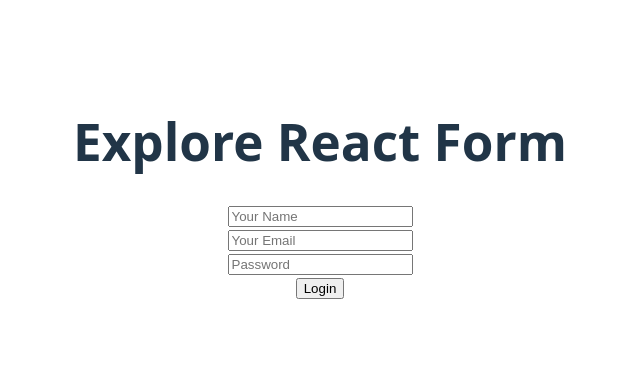
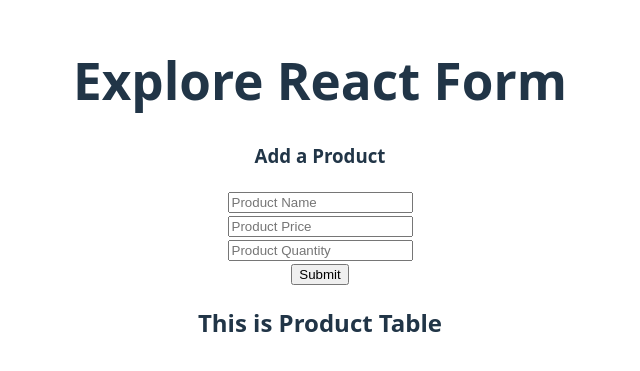
Before and after one commit to AsifHossain22/react-form, a React (Vite) app: page / in a window 1280 px wide. Shown: the part 211-582 px from the top of the page, without its empty margins (320-960 px from the left). Built offline with nearby package versions, Linux system fonts and the light colour scheme.

Commit message:
Create Product form and collect product data

```diff
--- a/src/App.jsx
+++ b/src/App.jsx
@@ -2,6 +2,7 @@
 import ControlledField from "./components/ControlledField/ControlledField";
 import FormAction from "./components/FormAction/FormAction";
 import HookForm from "./components/HookForm/HookForm";
+import ProductManagement from "./components/ProductManagement/ProductManagement";
 import SimpleForm from "./components/SimpleForm/SimpleForm";
 import UncontrolledField from "./UnControlledField/UncontrolledField";
 
@@ -13,7 +14,8 @@
       {/* <FormAction></FormAction> */}
       {/* <ControlledField></ControlledField> */}
       {/* <UncontrolledField></UncontrolledField> */}
-      <HookForm></HookForm>
+      {/* <HookForm></HookForm> */}
+      <ProductManagement></ProductManagement>
     </>
   );
 }
--- a/src/__get__form__data.js
+++ b/src/__get__form__data.js
@@ -8,5 +8,6 @@
  * password: "",
  * phone: "",
  * 5. uncontrolled using useRef
+ * 6. Hook Form
  * })
  */
--- /dev/null
+++ b/src/components/ProductManagement/ProductForm.jsx
@@ -0,0 +1,38 @@
+import React from "react";
+
+const ProductForm = () => {
+  const handleProductSubmit = (e) => {
+    e.preventDefault();
+
+    // console.log(e.target);
+    const name = e.target.name.value;
+    const price = e.target.price.value;
+    const quantity = e.target.quantity.value;
+
+    // console.log("Name:", name, "Price:", price, "Quantity:", quantity);
+
+    const newProduct = {
+      name,
+      price,
+      quantity,
+    };
+    console.log(newProduct);
+  };
+
+  return (
+    <div>
+      <h3>Add a Product</h3>
+      <form onSubmit={handleProductSubmit}>
+        <input type="text" name="name" placeholder="Product Name" />
+        <br />
+        <input type="text" name="price" placeholder="Product Price" />
+        <br />
+        <input type="text" name="quantity" placeholder="Product Quantity" />
+        <br />
+        <input type="submit" value="Submit" />
+      </form>
+    </div>
+  );
+};
+
+export default ProductForm;
--- /dev/null
+++ b/src/components/ProductManagement/ProductManagement.jsx
@@ -0,0 +1,14 @@
+import React from "react";
+import ProductForm from "./ProductForm";
+import ProductTable from "./ProductTable";
+
+const ProductManagement = () => {
+  return (
+    <div>
+      <ProductForm></ProductForm>
+      <ProductTable></ProductTable>
+    </div>
+  );
+};
+
+export default ProductManagement;
--- /dev/null
+++ b/src/components/ProductManagement/ProductTable.jsx
@@ -0,0 +1,11 @@
+import React from "react";
+
+const ProductTable = () => {
+  return (
+    <div>
+      <h2>This is Product Table</h2>
+    </div>
+  );
+};
+
+export default ProductTable;
```
